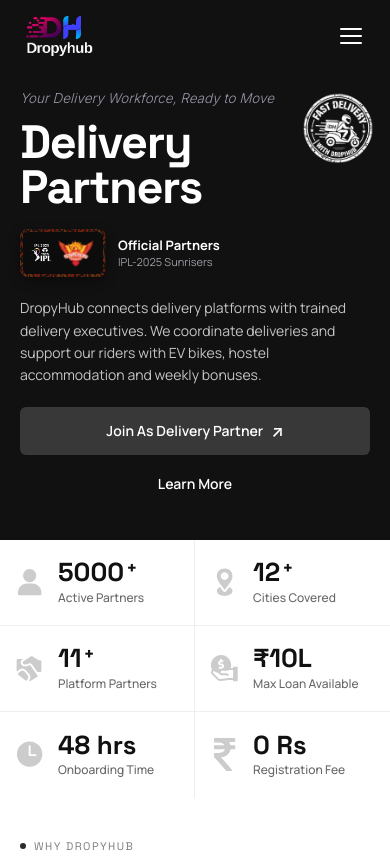
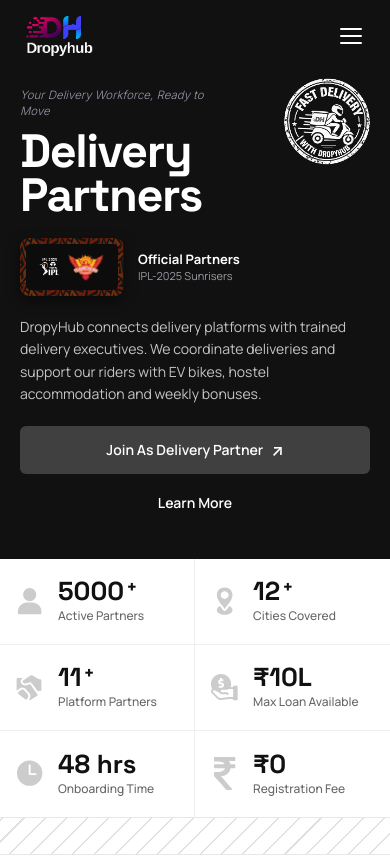
Before and after one commit to dropyhubtest/dropyhub, a Next.js app: page / in a window 390 px wide. Shown: the top 856 px of the page. Built offline with nearby package versions, Linux system fonts and the light colour scheme; a web font is replaced by a local one.

Commit message:
Align internal page hero headers to full width boundaries, connect warehouse sections to side rails, and calibrate mobile hero layout

```diff
--- a/src/components/home/Hero.module.css
+++ b/src/components/home/Hero.module.css
@@ -307,10 +307,12 @@
     font-family: var(--font-tagline);
     font-style: italic;
     font-weight: 300;
-    font-size: 13.5px;
+    font-size: 11.5px;
     color: #9797aa;
     text-align: left;
-    margin: 0 0 12px 0;
+    max-width: 200px;
+    line-height: 1.35;
+    margin: 0 0 10px 0;
   }
 
   .mainTitle {
@@ -346,11 +348,11 @@
 
   .stickerWrapper {
     position: absolute;
-    top: 92px;
+    top: 76px;
     left: auto !important;
-    right: 16px !important;
-    width: 72px !important;
-    height: 72px !important;
+    right: 18px !important;
+    width: 90px !important;
+    height: 90px !important;
     pointer-events: none;
     z-index: 5;
   }
@@ -368,24 +370,24 @@
     top: auto;
     display: inline-flex;
     align-items: center;
-    gap: 12px;
+    gap: 14px;
     margin: 0 0 20px 0;
   }
 
   .badgeFrame {
     position: relative;
-    width: 86px;
-    height: 48px;
-    padding: 3px;
+    width: 104px;
+    height: 58px;
+    padding: 6px;
     background-image: url("/assets/Home/SRH_bg.png");
     background-size: cover;
     background-position: center;
-    border-radius: 8px;
+    border-radius: 9px;
     box-sizing: border-box;
     display: flex;
     align-items: center;
     justify-content: center;
-    box-shadow: 0 4px 12px rgba(0, 0, 0, 0.4);
+    box-shadow: 0 4px 14px rgba(0, 0, 0, 0.45);
     flex-shrink: 0;
   }
 
@@ -397,8 +399,8 @@
     display: flex;
     align-items: center;
     justify-content: center;
-    gap: 4px;
-    padding: 2px 4px;
+    gap: 6px;
+    padding: 2px 6px;
     box-sizing: border-box;
   }
 
@@ -474,7 +476,7 @@
     gap: 8px;
     width: 100%;
     height: 48px;
-    background-color: #383838;
+    background-color: #C5C5C542;
     color: #ffffff;
     font-family: var(--font-body);
     font-size: 14px;
@@ -485,7 +487,7 @@
   }
 
   .primaryCta:hover {
-    background-color: #4a4a4a;
+    background-color: #C5C5C560;
   }
 
   .ctaArrow {
--- a/src/components/home/StatsWhySection.module.css
+++ b/src/components/home/StatsWhySection.module.css
@@ -330,8 +330,21 @@
   .statsBarFrame .railRight,
   .whySectionFrame .railLeft,
   .whySectionFrame .railRight,
+  .dottedRailLeft,
+  .dottedRailRight {
+    display: none !important;
+  }
+
   .fullBleedDivider {
-    display: none !important;
+    display: block !important;
+    position: relative !important;
+    width: 100% !important;
+    height: 38px !important;
+    background-color: #ffffff !important;
+    border-top: 1px solid #e5e7eb !important;
+    border-bottom: 1px solid #e5e7eb !important;
+    overflow: hidden !important;
+    z-index: 5 !important;
   }
 
   .statsGrid {
--- a/src/components/home/StatsWhySection.tsx
+++ b/src/components/home/StatsWhySection.tsx
@@ -70,7 +70,7 @@ const STATS_DATA: StatItemData[] = [
   {
     id: "registration-fee",
     icon: "/assets/icons/rupee.svg",
-    value: "0 Rs",
+    value: "₹0",
     label: "Registration Fee",
     iconWidth: 22,
     iconHeight: 33,
```
Also changed, not shown: src/components/about/AboutHero.module.css (+6 -6 lines), src/components/benefits/BenefitsHero.module.css (+6 -6 lines), src/components/warehouse/WarehouseCtaFooter.module.css (+4 -4 lines), src/components/warehouse/WarehouseFeatures.module.css (+4 -4 lines), src/components/warehouse/WarehouseHero.module.css (+6 -6 lines), src/components/warehouse/WarehouseShuttle.module.css (+4 -4 lines).
